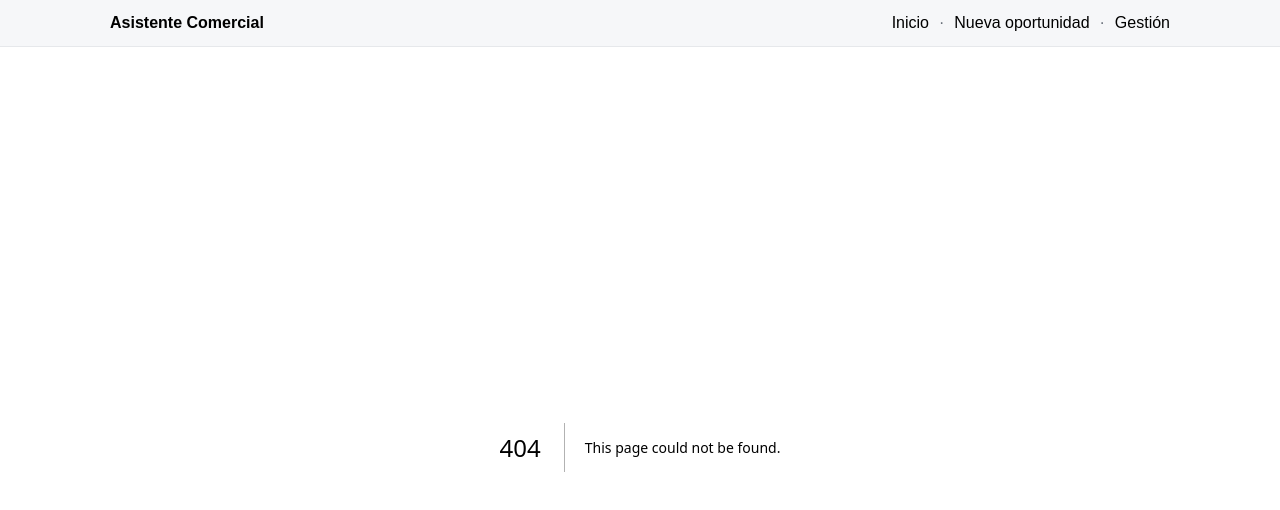
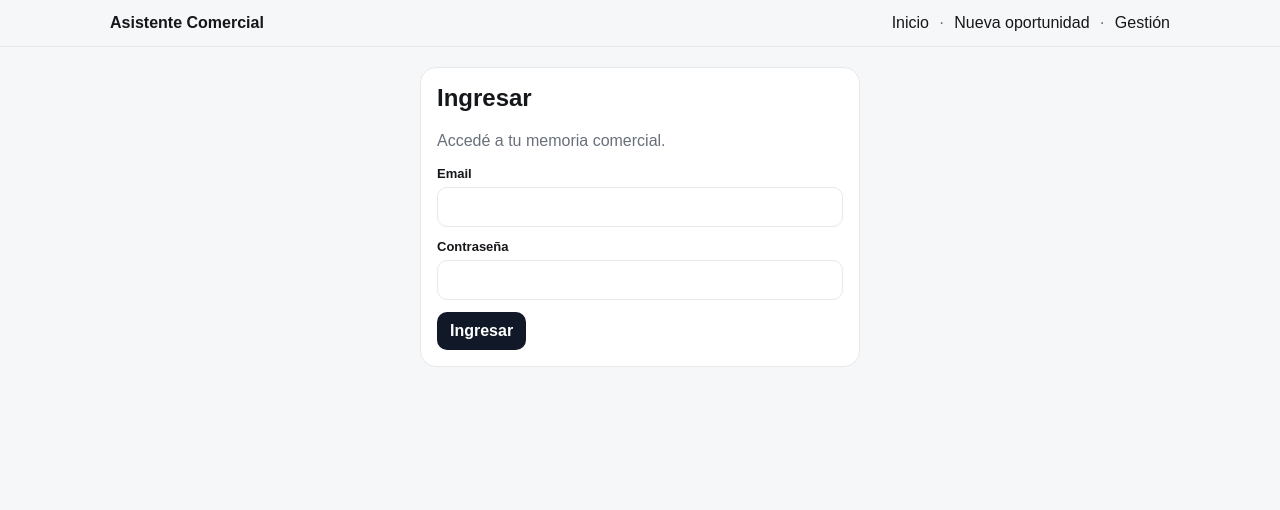
Before and after one commit to lucasgrosales-design/asistente-comercial, a Next.js app: page /login in a window 1280 px wide. Before the commit this address had no page. Shown: the top 510 px of the page. Built offline with nearby package versions, Linux system fonts and the light colour scheme.

Commit message:
feat: add Supabase login screen

```diff
--- /dev/null
+++ b/app/login/page.tsx
@@ -0,0 +1,18 @@
+"use client";
+import { useState } from "react";
+import { getSupabaseBrowser } from "../lib/supabase-browser";
+
+export default function LoginPage() {
+  const [email, setEmail] = useState("");
+  const [password, setPassword] = useState("");
+  const [error, setError] = useState("");
+  const [loading, setLoading] = useState(false);
+  async function login() {
+    setLoading(true); setError("");
+    const supabase = getSupabaseBrowser();
+    const { error } = await supabase.auth.signInWithPassword({ email, password });
+    if (error) setError(error.message); else window.location.href = "/";
+    setLoading(false);
+  }
+  return <main className="container" style={{ maxWidth: 480 }}><section className="card"><h1 style={{ marginTop: 0 }}>Ingresar</h1><p className="muted">Accedé a tu memoria comercial.</p><div className="field"><label>Email</label><input type="email" autoComplete="email" value={email} onChange={e => setEmail(e.target.value)} /></div><div className="field"><label>Contraseña</label><input type="password" autoComplete="current-password" value={password} onChange={e => setPassword(e.target.value)} /></div>{error && <p className="error">{error}</p>}<button className="button" disabled={!email || !password || loading} onClick={login}>{loading ? "Ingresando..." : "Ingresar"}</button></section></main>;
+}
```
